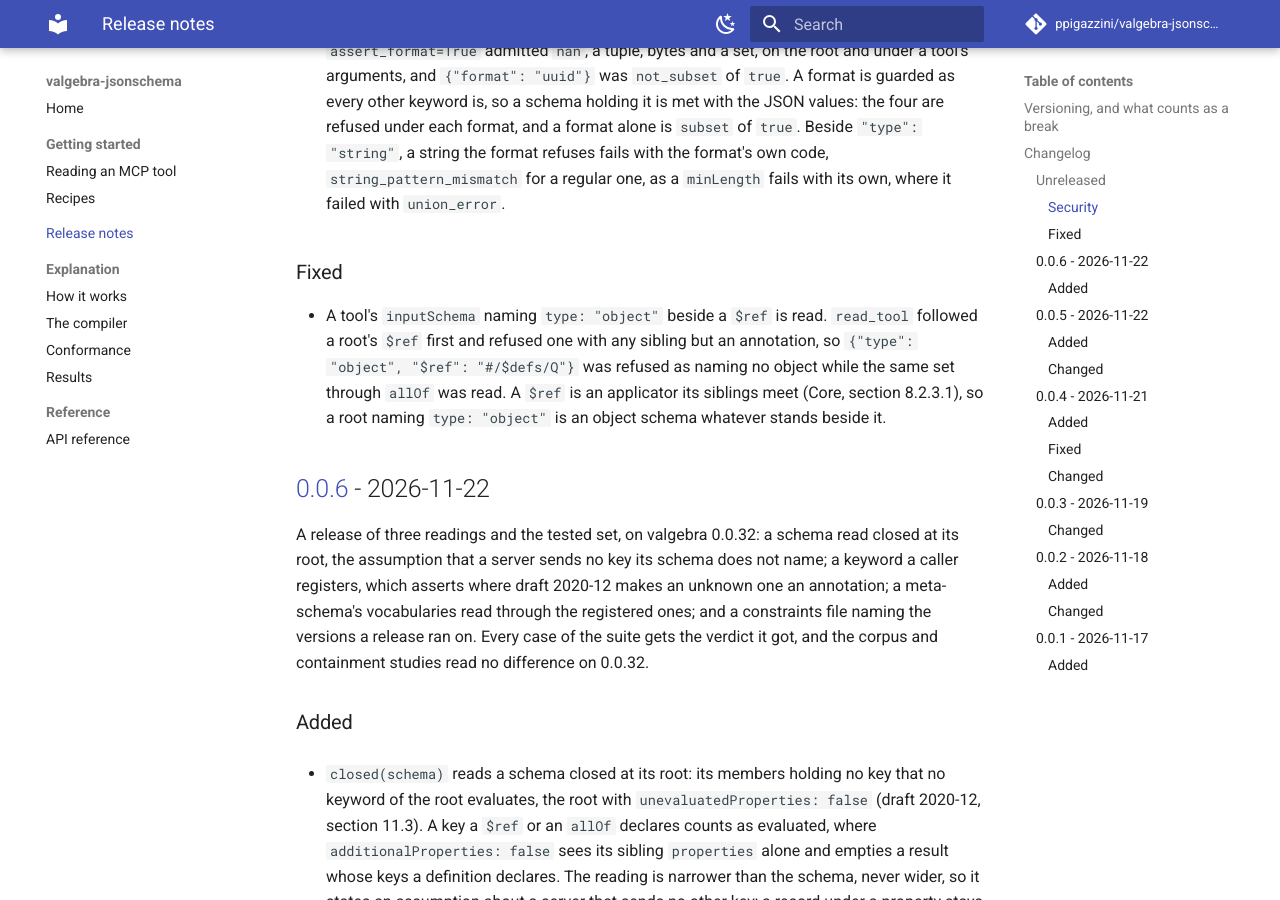
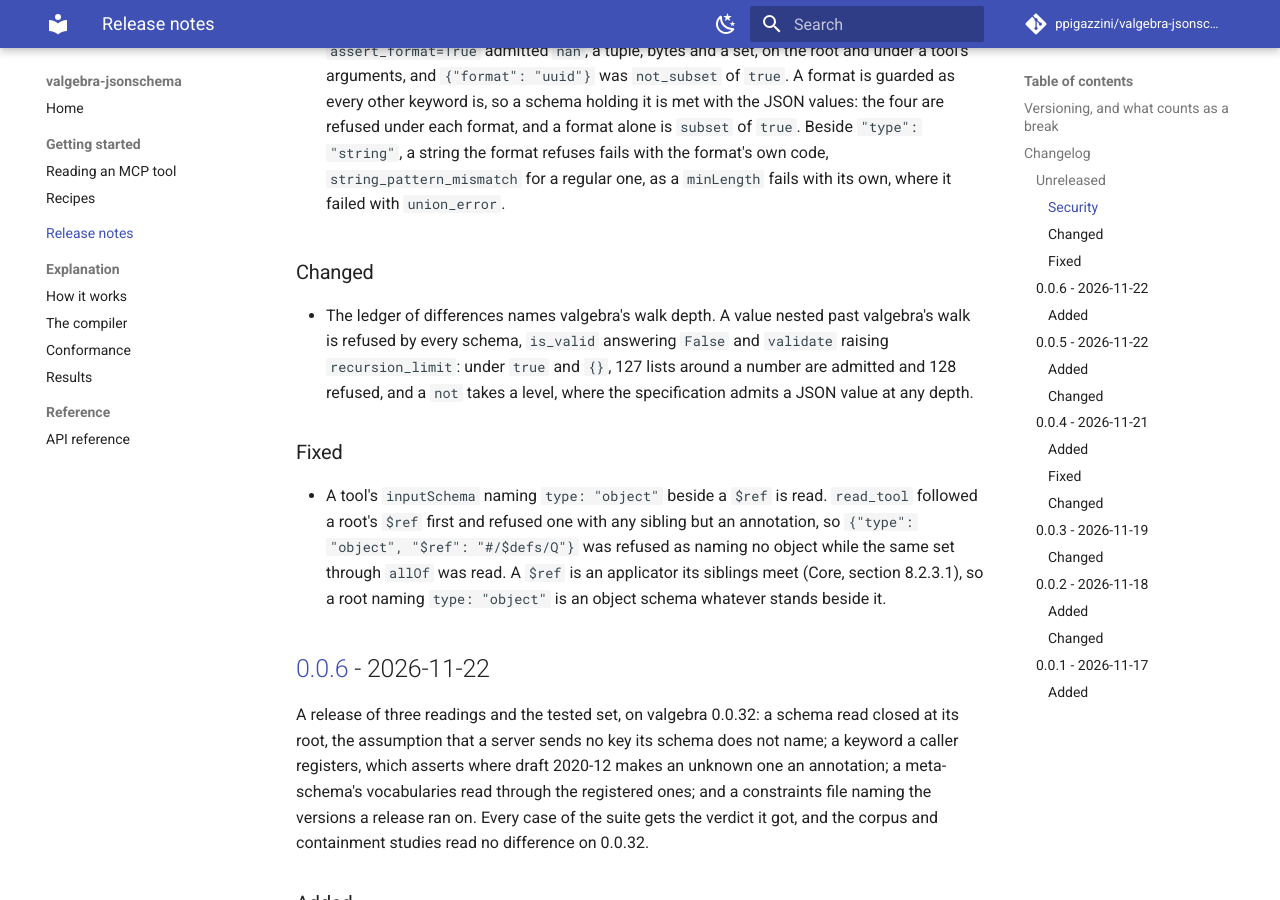
Before and after one commit to ppigazzini/valgebra-jsonschema, an MkDocs documentation site: the page built from docs/changelog.md, in a window 1280 px wide and 900 px high, scrolled down 973 px. Built offline with MkDocs 1.6.1 and Material for MkDocs 9.7.7, drawn with Linux system fonts in a browser that asks for light colours; comment, search, counter and statistics services are not loaded.

Commit message:
docs: the ledger names the walk's depth
valgebra's walk bounds its own depth, so a value nested past it is refused by every
schema, `is_valid` answering `False` and `validate` raising `recursion_limit`, where the
specification admits a JSON value at any depth; the ledger of differences said nothing
of it.

A row states it with the depths measured: under `true` and `{}`, 127 lists around a
number are admitted and 128 refused, and a `not` takes a level, so under one 126 are
admitted; `jsonschema` admits 300 under `true`.
`test_a_value_past_valgebras_walk_is_refused_by_every_schema` holds the three depths and
the code. The suite passes, 538 tests.

```diff
--- a/CHANGELOG.md
+++ b/CHANGELOG.md
@@ -31,6 +31,13 @@ All notable changes to valgebra-jsonschema are recorded here. The format follows
   format, and a format alone is `subset` of `true`. Beside `"type": "string"`, a string the format
   refuses fails with the format's own code, `string_pattern_mismatch` for a regular one, as a
   `minLength` fails with its own, where it failed with `union_error`.
+
+### Changed
+
+- The ledger of differences names valgebra's walk depth. A value nested past valgebra's walk is
+  refused by every schema, `is_valid` answering `False` and `validate` raising `recursion_limit`:
+  under `true` and `{}`, 127 lists around a number are admitted and 128 refused, and a `not` takes
+  a level, where the specification admits a JSON value at any depth.
 
 ### Fixed
 
```
Also changed, not shown: docs/conformance.md (+1 -0 lines), 1 other file.
